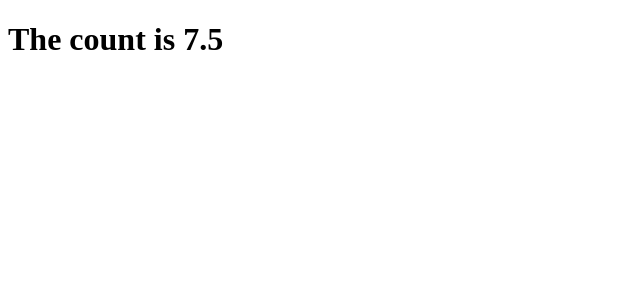
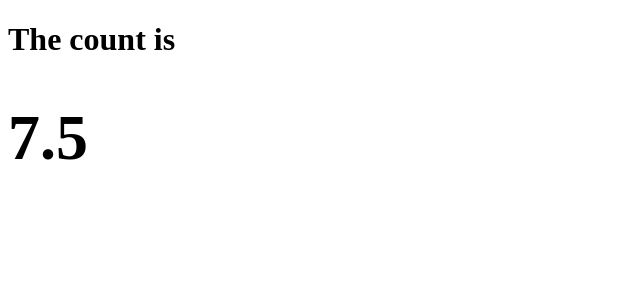
Before and after one commit to Joele-E/esercizio5_09, a React (Create React App) app: page / in a window 1280 px wide. Shown: the top 300 px of the page, without its empty margins (0-640 px from the left). Built offline with nearby package versions, Linux system fonts and the light colour scheme.

Commit message:
exercise done

```diff
--- /dev/null
+++ b/src/Count.js
@@ -0,0 +1,7 @@
+import React from "react";
+
+export default class Count extends React.Component {
+  render() {
+    return <h1> {this.props.counter}</h1>;
+  }
+}
--- a/src/Counter.js
+++ b/src/Counter.js
@@ -1,4 +1,5 @@
 import React from "react";
+import Count from "./Count";
 
 export default class Counter extends React.Component {
   state = {
@@ -19,7 +20,9 @@ export default class Counter extends React.Component {
   render() {
     return (
       <div>
-        <h1>The count is {this.state.counter}</h1>
+        <h1>
+          The count is <Count counter={this.state.counter} />
+        </h1>
       </div>
     );
   }
```
